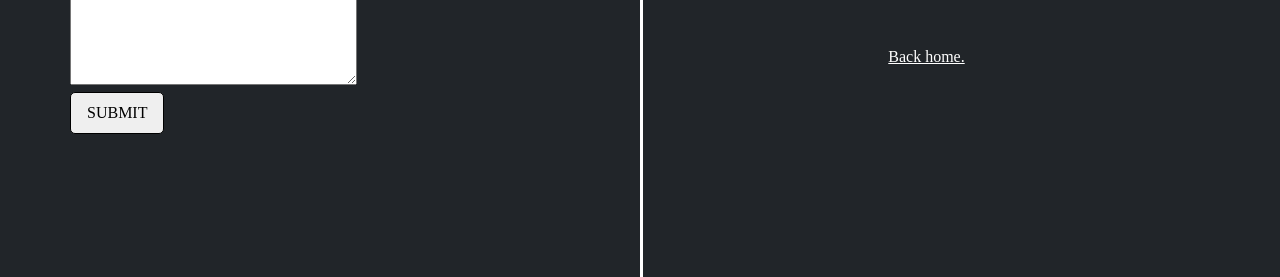
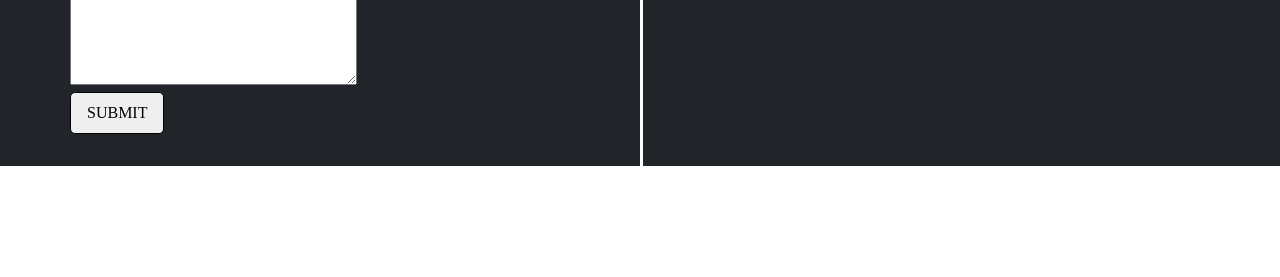
Before and after one commit to Malvin-mi/Element, a plain HTML site: page pages/contact.html in a window 1280 px wide. Shown: the part 591-868 px from the top of the page. After the commit the page ends 800 px from the top, so only its background shows below. Drawn offline with Linux system fonts and the light colour scheme; a web font is replaced by a local one.

Commit message:
removed some links

```diff
--- a/pages/contact.html
+++ b/pages/contact.html
@@ -80,9 +80,7 @@
 
                     </div>
 
-                    <div class="back py-5">
-                        <a href="../index.html">Back home.</a>
-                    </div>
+
                 </div>
 
             </div>
```
Also changed, not shown: pages/about us.html (+1 -1 lines), pages/services.html (+1 -1 lines).
